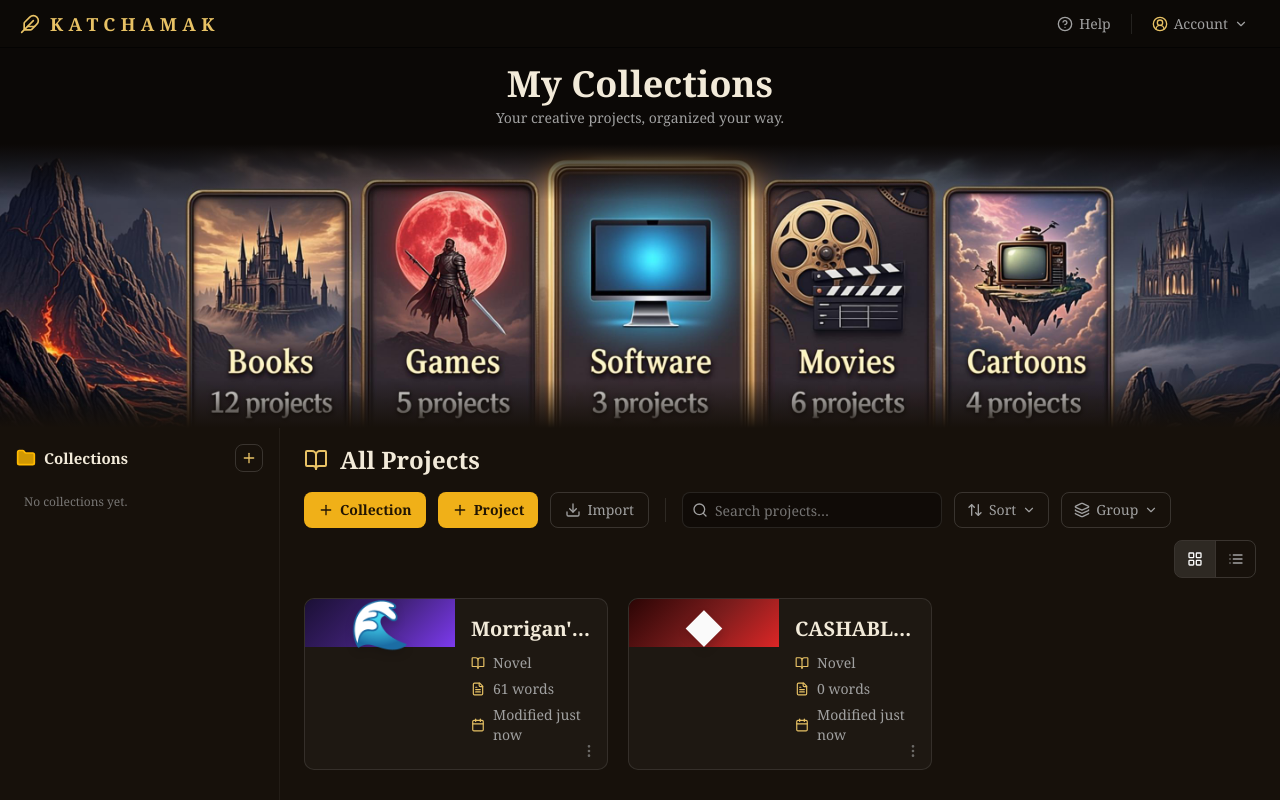
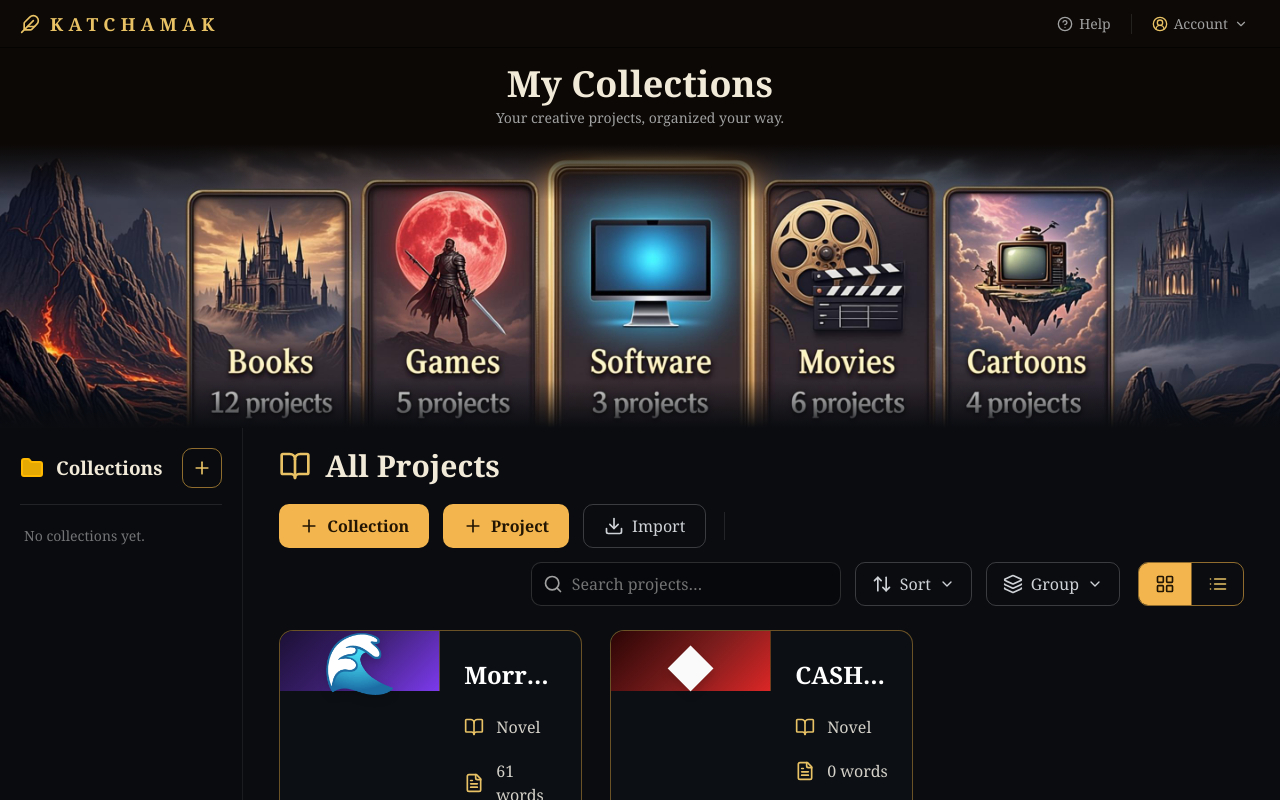
Before and after one commit to moranabloodline-cloud/katchamak, a Next.js app: page / in a window 1280 px wide. Built offline with nearby package versions, Linux system fonts and the light colour scheme.

Commit message:
Dashboard ispravka proporcija donjeg dela po referenci: sidebar 19%, skoro-crna pozadina #0a0c10, toolbar h-11 + pretraga 310px, Grid/List zlatni segmented skroz desno, kartice 230px / cover 44% / krupnija tipografija; banner, funkcije, Workspace i podaci netaknuti

```diff
--- a/src/components/kachamak/Dashboard.tsx
+++ b/src/components/kachamak/Dashboard.tsx
@@ -111,107 +111,111 @@ export function Dashboard() {
             draggable={false}
           />
           <span className="pointer-events-none absolute inset-x-0 top-0 h-14 bg-gradient-to-b from-[#0b0806] to-transparent" />
-          <span className="pointer-events-none absolute inset-x-0 bottom-0 h-12 bg-gradient-to-t from-[#17110b] to-transparent" />
+          <span className="pointer-events-none absolute inset-x-0 bottom-0 h-12 bg-gradient-to-t from-[#0a0c10] to-transparent" />
         </div>
       </section>
 
-      {/* ── donji deo: stablo kolekcija (levo) + projekti (desno) ── */}
-      <div className="flex min-h-0 flex-1">
+      {/* ── donji deo: stablo kolekcija (levo) + projekti (desno) ──
+          boje i proporcije po referenci: skoro-crna pozadina #0a0c10,
+          sidebar ~19% širine, krupnija tipografija i zlatni detalji */}
+      <div className="flex min-h-0 flex-1 bg-[#0a0c10]">
         {/* sidebar: collections */}
-        <aside className="flex w-[280px] shrink-0 flex-col border-r border-white/5 bg-[#17110b] px-4 pb-4 pt-4">
-          <div className="flex items-center gap-2">
-            <Folder className="h-5 w-5 fill-amber-400/80 text-amber-400" />
-            <span className="font-serif text-[15px] font-semibold text-[#f2ead9]">
+        <aside className="flex w-[19%] min-w-[230px] shrink-0 flex-col border-r border-white/[0.07] bg-[#090b0f] px-5 pb-5 pt-5">
+          <div className="flex items-center gap-3 border-b border-white/10 pb-4">
+            <Folder className="h-6 w-6 fill-amber-400/90 text-amber-400" />
+            <span className="font-serif text-[19px] font-semibold text-[#f2ead9]">
               Collections
             </span>
             <button
               type="button"
               aria-label="New collection"
-              className="ml-auto flex h-7 w-7 items-center justify-center rounded-md border border-white/15 text-[#e8c265] transition-colors hover:bg-white/5"
+              className="ml-auto flex h-10 w-10 items-center justify-center rounded-lg border border-[#c9973c]/70 text-[#e8c265] transition-colors hover:bg-white/5"
             >
-              <Plus className="h-4 w-4" />
+              <Plus className="h-5 w-5" />
             </button>
           </div>
 
           {/* faza 1: stablo je prazno dok ne nastanu kolekcije (bez demo
               podataka); kod za prikaz hijerarhije i izbora je spreman za
               fazu 2, kada kolekcije dobiju model */}
-          <div className="mt-3 flex-1 overflow-y-auto kachamak-scroll">
-            <p className="mt-2 px-2 text-xs leading-relaxed text-muted-foreground/70">
+          <div className="mt-4 flex-1 overflow-y-auto kachamak-scroll">
+            <p className="mt-1 px-1 text-sm leading-relaxed text-muted-foreground/70">
               No collections yet.
             </p>
           </div>
         </aside>
 
         {/* glavni panel */}
-        <main className="flex min-w-0 flex-1 flex-col overflow-y-auto kachamak-scroll px-6 pb-5 pt-4">
-          <div className="flex items-center gap-3">
-            <BookOpen className="h-6 w-6 text-[#e8c265]" />
-            <h2 className="font-serif text-2xl font-bold text-[#f2ead9]">
+        <main className="flex min-w-0 flex-1 flex-col overflow-y-auto kachamak-scroll px-9 pb-6 pt-5">
+          <div className="flex items-center gap-3.5">
+            <BookOpen className="h-8 w-8 text-[#e8c265]" />
+            <h2 className="font-serif text-3xl font-bold text-[#f2ead9]">
               All Projects
             </h2>
           </div>
 
-          {/* toolbar */}
-          <div className="mt-4 flex flex-wrap items-center gap-3">
+          {/* toolbar: levo akcije, desno pretraga/sort/group/grid-list */}
+          <div className="mt-5 flex flex-wrap items-center gap-3.5">
             <button
               type="button"
-              className="flex h-9 items-center gap-1.5 rounded-md bg-[#f0b018] px-3.5 text-sm font-semibold text-[#221503] transition-colors hover:bg-[#ffc233]"
+              className="flex h-11 items-center gap-2 rounded-lg bg-[#f3b64e] px-5 text-base font-semibold text-[#221503] transition-colors hover:bg-[#ffc36a]"
             >
-              <Plus className="h-4 w-4" /> Collection
+              <Plus className="h-5 w-5" /> Collection
             </button>
             <button
               type="button"
-              className="flex h-9 items-center gap-1.5 rounded-md bg-[#f0b018] px-3.5 text-sm font-semibold text-[#221503] transition-colors hover:bg-[#ffc233]"
+              className="flex h-11 items-center gap-2 rounded-lg bg-[#f3b64e] px-5 text-base font-semibold text-[#221503] transition-colors hover:bg-[#ffc36a]"
             >
-              <Plus className="h-4 w-4" /> Project
+              <Plus className="h-5 w-5" /> Project
             </button>
             <button
               type="button"
-              className="flex h-9 items-center gap-1.5 rounded-md border border-white/15 px-3.5 text-sm text-muted-foreground transition-colors hover:bg-white/5 hover:text-foreground"
+              className="flex h-11 items-center gap-2 rounded-lg border border-white/20 px-5 text-base text-[#cfd2d6] transition-colors hover:bg-white/5 hover:text-foreground"
             >
-              <Download className="h-4 w-4" /> Import
+              <Download className="h-5 w-5" /> Import
             </button>
-            <span className="mx-1 h-6 w-px bg-white/10" />
-            <div className="relative w-[260px] max-w-full">
-              <Search className="pointer-events-none absolute left-2.5 top-1/2 h-4 w-4 -translate-y-1/2 text-muted-foreground" />
+            <span className="mx-1 hidden h-7 w-px bg-white/10 md:block" />
+            <div className="ml-auto flex flex-wrap items-center gap-3.5">
+              <div className="relative w-[310px] max-w-full">
+                <Search className="pointer-events-none absolute left-3 top-1/2 h-5 w-5 -translate-y-1/2 text-muted-foreground" />
                 <input
                   value={searchText}
                   onChange={(e) => setSearchText(e.target.value)}
                   placeholder="Search projects…"
                   aria-label="Search projects"
-                className="h-9 w-full rounded-md border border-white/10 bg-black/30 pl-8 pr-3 text-sm text-foreground placeholder:text-muted-foreground/70 focus:outline-none focus:ring-1 focus:ring-[#f0b018]/50"
+                  className="h-11 w-full rounded-lg border border-white/15 bg-black/30 pl-10 pr-3 text-base text-foreground placeholder:text-muted-foreground/70 focus:outline-none focus:ring-1 focus:ring-[#f0b018]/50"
                 />
               </div>
               <button
                 type="button"
-              className="flex h-9 items-center gap-1.5 rounded-md border border-white/15 px-3 text-sm text-muted-foreground transition-colors hover:bg-white/5 hover:text-foreground"
+                className="flex h-11 items-center gap-2 rounded-lg border border-white/20 px-4 text-base text-[#cfd2d6] transition-colors hover:bg-white/5 hover:text-foreground"
               >
-              <ArrowUpDown className="h-4 w-4" /> Sort
-              <ChevronDown className="h-3.5 w-3.5" />
+                <ArrowUpDown className="h-5 w-5" /> Sort
+                <ChevronDown className="h-4 w-4" />
               </button>
               <button
                 type="button"
-              className="flex h-9 items-center gap-1.5 rounded-md border border-white/15 px-3 text-sm text-muted-foreground transition-colors hover:bg-white/5 hover:text-foreground"
+                className="flex h-11 items-center gap-2 rounded-lg border border-white/20 px-4 text-base text-[#cfd2d6] transition-colors hover:bg-white/5 hover:text-foreground"
               >
-              <Layers className="h-4 w-4" /> Group
-              <ChevronDown className="h-3.5 w-3.5" />
+                <Layers className="h-5 w-5" /> Group
+                <ChevronDown className="h-4 w-4" />
               </button>
-            <div className="ml-auto flex overflow-hidden rounded-md border border-white/15">
+              <div className="ml-1 flex h-11 shrink-0 overflow-hidden rounded-lg border border-[#c9973c]/70">
                 <button
                   type="button"
                   aria-label="Grid view"
-                className="flex h-9 w-10 items-center justify-center bg-white/10 text-foreground"
+                  className="flex h-full w-[52px] items-center justify-center bg-[#f3b64e] text-[#221503]"
                 >
-                <LayoutGrid className="h-4 w-4" />
+                  <LayoutGrid className="h-5 w-5" />
                 </button>
                 <button
                   type="button"
                   aria-label="List view"
-                className="flex h-9 w-10 items-center justify-center border-l border-white/15 text-muted-foreground transition-colors hover:bg-white/5"
+                  className="flex h-full w-[52px] items-center justify-center border-l border-[#c9973c]/60 text-[#e8c265] transition-colors hover:bg-white/5"
                 >
-                <List className="h-4 w-4" />
+                  <List className="h-5 w-5" />
                 </button>
+              </div>
             </div>
           </div>
 
@@ -221,7 +225,7 @@ export function Dashboard() {
               No projects yet.
             </p>
           ) : (
-            <div className="mt-5 grid grid-cols-1 gap-5 md:grid-cols-2 xl:grid-cols-3">
+            <div className="mt-6 grid grid-cols-1 gap-7 md:grid-cols-2 xl:grid-cols-3">
               {sortedNovels.map((n) => (
                 <ProjectCard
                   key={n.id}
@@ -244,33 +248,33 @@ function ProjectCard({ novel, onOpen }: { novel: Novel; onOpen: () => void }) {
       type="button"
       onClick={onOpen}
       aria-label={`Open ${novel.title}`}
-      className="group relative flex h-[172px] cursor-pointer overflow-hidden rounded-lg border border-white/10 bg-white/[0.03] text-left transition-colors hover:border-amber-400/40"
+      className="group relative flex h-[230px] cursor-pointer overflow-hidden rounded-xl border border-[#a97f33]/60 bg-[#0c0f14] text-left transition-colors hover:border-[#f0b018]"
     >
       {/* cover */}
       <span
-        className="flex w-[150px] shrink-0 items-center justify-center text-5xl"
+        className="flex w-[44%] min-w-[160px] max-w-[250px] shrink-0 items-center justify-center border-r border-[#a97f33]/40 text-6xl"
         style={{ background: novel.cover.bg }}
       >
         <span className="drop-shadow-lg">{novel.cover.icon}</span>
       </span>
       {/* info */}
-      <span className="flex min-w-0 flex-1 flex-col p-4">
-        <span className="truncate font-serif text-xl font-semibold text-[#f2ead9]">
+      <span className="flex min-w-0 flex-1 flex-col px-6 pt-7">
+        <span className="truncate font-serif text-2xl font-bold text-white">
           {novel.title}
         </span>
-        <span className="mt-2.5 flex items-center gap-2 text-sm text-muted-foreground">
-          <BookOpen className="h-3.5 w-3.5 shrink-0 text-[#e8c265]" />
+        <span className="mt-6 flex items-center gap-3 text-base text-[#d4d1c9]">
+          <BookOpen className="h-5 w-5 shrink-0 text-[#e8c265]" />
           Novel
         </span>
-        <span className="mt-1.5 flex items-center gap-2 text-sm text-muted-foreground">
-          <FileText className="h-3.5 w-3.5 shrink-0 text-[#e8c265]" />
+        <span className="mt-5 flex items-center gap-3 text-base text-[#d4d1c9]">
+          <FileText className="h-5 w-5 shrink-0 text-[#e8c265]" />
           {novelWords(novel).toLocaleString()} words
         </span>
-        <span className="mt-1.5 flex items-center gap-2 text-sm text-muted-foreground">
-          <Calendar className="h-3.5 w-3.5 shrink-0 text-[#e8c265]" />
+        <span className="mt-5 flex items-center gap-3 text-base text-[#d4d1c9]">
+          <Calendar className="h-5 w-5 shrink-0 text-[#e8c265]" />
           Modified {relativeTime(novel.updatedAt)}
         </span>
-        <MoreVertical className="absolute bottom-2.5 right-2.5 h-4 w-4 text-muted-foreground/60" />
+        <MoreVertical className="absolute bottom-3.5 right-3.5 h-5 w-5 text-muted-foreground/60" />
       </span>
     </button>
   );
```
Also changed, not shown: 1 other file (tests, documents, lock files or other folders). Lines whose indentation alone changed are shown as unchanged.
